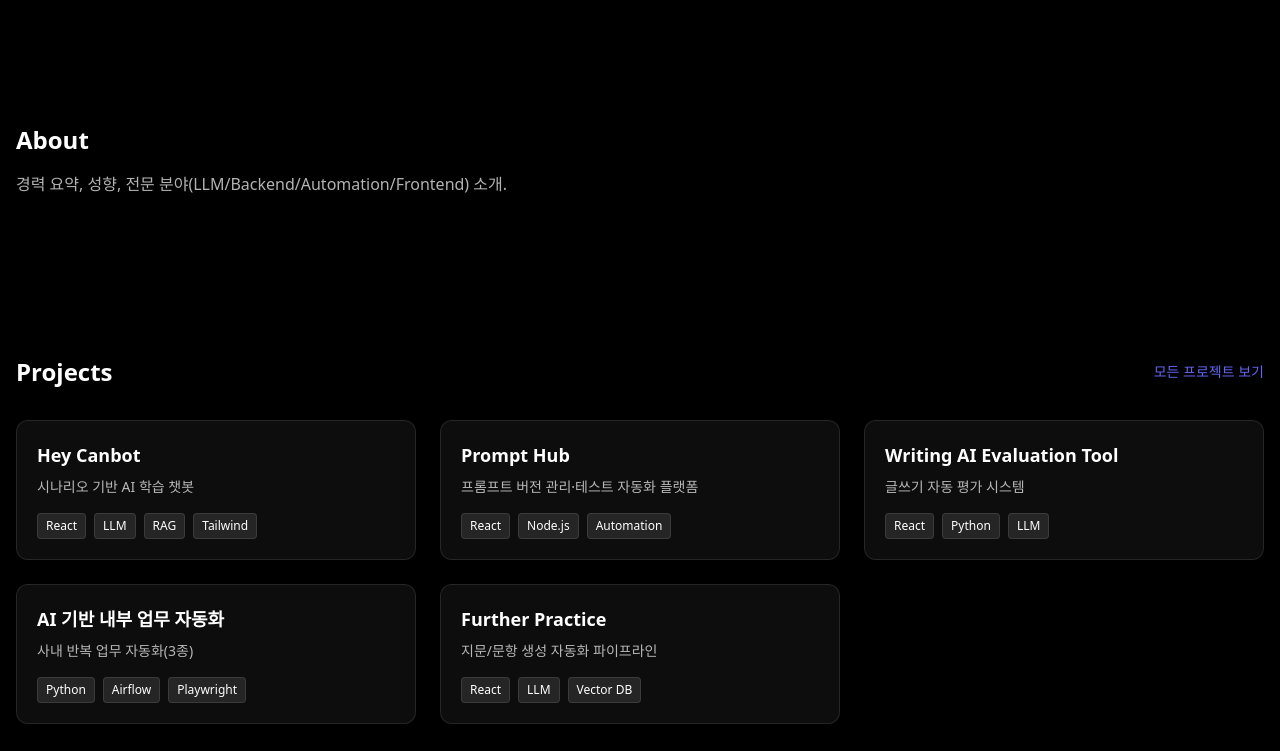
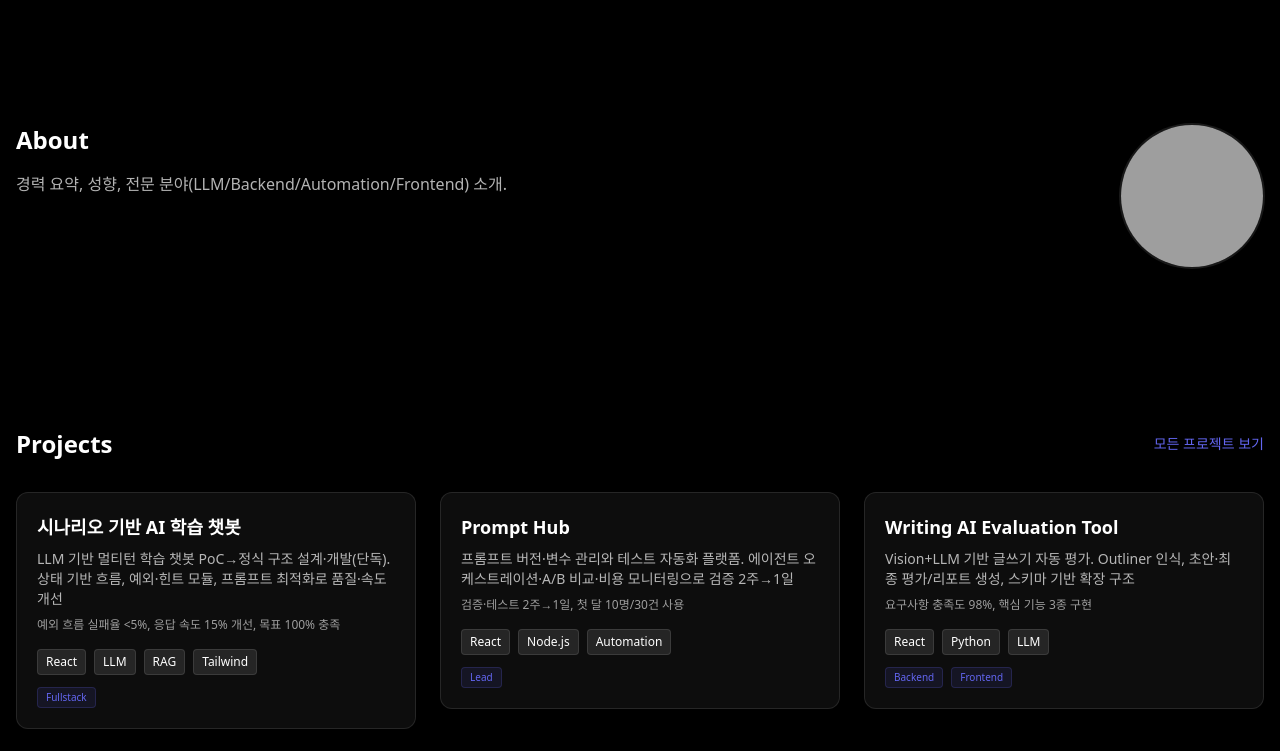
Before and after one commit to lucide99/lucide99.github.io, a React (Vite) app: page / in a window 1280 px wide. Shown: the part 580-1331 px from the top of the page. Built offline with nearby package versions, Linux system fonts and the light colour scheme; grey boxes are pictures that could not be loaded; a web font is replaced by a local one.

Commit message:
add profile, update projects.

```diff
--- a/src/components/ProjectCard.jsx
+++ b/src/components/ProjectCard.jsx
@@ -8,7 +8,8 @@ export default function ProjectCard({ project }) {
       className="group relative block rounded-xl border border-white/10 bg-white/5 backdrop-blur p-5 hover:bg-white/10 transition"
     >
       <div className="mb-2 text-lg font-semibold">{project.title}</div>
-      <div className="mb-4 text-sm text-white/70">{project.summary}</div>
+      <div className="mb-2 text-sm text-white/70">{project.summary}</div>
+      {project.results && <div className="mb-4 text-xs text-white/60">{project.results}</div>}
       <div className="flex flex-wrap gap-2">
         {project.stack?.slice(0, 4).map((s) => (
           <span key={s} className="text-xs px-2 py-1 rounded bg-white/10 border border-white/10">
@@ -16,6 +17,15 @@ export default function ProjectCard({ project }) {
           </span>
         ))}
       </div>
+      {project.role?.length > 0 && (
+        <div className="mt-3 flex flex-wrap gap-2">
+          {project.role.map((r) => (
+            <span key={r} className="text-[10px] px-2 py-0.5 rounded bg-primary/10 border border-primary/20 text-primary">
+              {r}
+            </span>
+          ))}
+        </div>
+      )}
       <div className="absolute inset-0 rounded-xl ring-0 ring-primary/0 group-hover:ring-2 group-hover:ring-primary/40 transition"></div>
     </Link>
   )
--- a/src/data/projects.js
+++ b/src/data/projects.js
@@ -1,8 +1,9 @@
 const projects = [
   {
     slug: 'hey-canbot',
-    title: 'Hey Canbot',
-    summary: '시나리오 기반 AI 학습 챗봇',
+    title: '시나리오 기반 AI 학습 챗봇',
+    summary: 'LLM 기반 멀티턴 학습 챗봇 PoC→정식 구조 설계·개발(단독). 상태 기반 흐름, 예외·힌트 모듈, 프롬프트 최적화로 품질·속도 개선',
+    results: '예외 흐름 실패율 <5%, 응답 속도 15% 개선, 목표 100% 충족',
     stack: ['React', 'LLM', 'RAG', 'Tailwind'],
     role: ['Fullstack'],
     tags: ['chatbot', 'education'],
@@ -11,7 +12,8 @@ const projects = [
   {
     slug: 'prompt-hub',
     title: 'Prompt Hub',
-    summary: '프롬프트 버전 관리·테스트 자동화 플랫폼',
+    summary: '프롬프트 버전·변수 관리와 테스트 자동화 플랫폼. 에이전트 오케스트레이션·A/B 비교·비용 모니터링으로 검증 2주→1일',
+    results: '검증·테스트 2주→1일, 첫 달 10명/30건 사용',
     stack: ['React', 'Node.js', 'Automation'],
     role: ['Lead'],
     tags: ['prompt', 'automation'],
@@ -20,7 +22,8 @@ const projects = [
   {
     slug: 'writing-eval',
     title: 'Writing AI Evaluation Tool',
-    summary: '글쓰기 자동 평가 시스템',
+    summary: 'Vision+LLM 기반 글쓰기 자동 평가. Outliner 인식, 초안·최종 평가/리포트 생성, 스키마 기반 확장 구조',
+    results: '요구사항 충족도 98%, 핵심 기능 3종 구현',
     stack: ['React', 'Python', 'LLM'],
     role: ['Backend', 'Frontend'],
     tags: ['evaluation', 'nlp'],
@@ -29,7 +32,8 @@ const projects = [
   {
     slug: 'internal-automation',
     title: 'AI 기반 내부 업무 자동화',
-    summary: '사내 반복 업무 자동화(3종)',
+    summary: 'TTS·문항 생성·메일 발송 3종 자동화. 최대 6.5배 속도·85% 시간 절감로 반복 업무 즉시 처리',
+    results: '최대 6.5배 속도, 전체 업무 시간 85% 절감',
     stack: ['Python', 'Airflow', 'Playwright'],
     role: ['Automation'],
     tags: ['automation', 'ops'],
@@ -38,7 +42,8 @@ const projects = [
   {
     slug: 'further-practice',
     title: 'Further Practice',
-    summary: '지문/문항 생성 자동화 파이프라인',
+    summary: '지문 생성→난이도 분석→문항 생성·검수 파이프라인. 3사 LLM 통합·지표 기반 품질 관리로 약 4배 속도 향상',
+    results: '약 4배 속도 향상, 전체 소요 시간 75% 단축',
     stack: ['React', 'LLM', 'Vector DB'],
     role: ['Fullstack'],
     tags: ['generation', 'pipeline'],
--- a/src/sections/AboutSection.jsx
+++ b/src/sections/AboutSection.jsx
@@ -1,11 +1,15 @@
-import React from 'react'
+import React, { useState } from 'react'
 import { motion } from 'framer-motion'
 import { useI18n } from '../i18n/i18n.jsx'
 
 export default function AboutSection() {
   const { t } = useI18n()
+  const [useEmoji, setUseEmoji] = useState(false)
+  const profileSrc = '/0422%20강민지.JPG'
   return (
     <section id="about" className="container mx-auto py-20">
+      <div className="grid grid-cols-1 md:grid-cols-[1fr_auto] items-start gap-8">
+        <div>
           <motion.h2
             className="text-2xl font-semibold"
             initial={{ opacity: 0, y: 8 }}
@@ -22,6 +26,28 @@ export default function AboutSection() {
           >
             {t('about.desc')}
           </motion.p>
+        </div>
+        <motion.div
+          className="md:justify-self-end"
+          initial={{ opacity: 0, scale: 0.95 }}
+          whileInView={{ opacity: 1, scale: 1 }}
+          viewport={{ once: true }}
+        >
+          {useEmoji ? (
+            <div className="w-28 h-28 md:w-36 md:h-36 rounded-full flex items-center justify-center bg-white/5 border border-white/10 select-none">
+              <span className="text-4xl md:text-5xl">🙂</span>
+            </div>
+          ) : (
+            <img
+              src={profileSrc}
+              alt="Profile"
+              className="w-28 h-28 md:w-36 md:h-36 rounded-full object-cover border border-white/10 ring-1 ring-white/10"
+              onError={() => setUseEmoji(true)}
+              loading="lazy"
+            />
+          )}
+        </motion.div>
+      </div>
     </section>
   )
 }
```
Also changed, not shown: 1 other file (tests, documents, lock files or other folders). Lines whose indentation alone changed are shown as unchanged.
